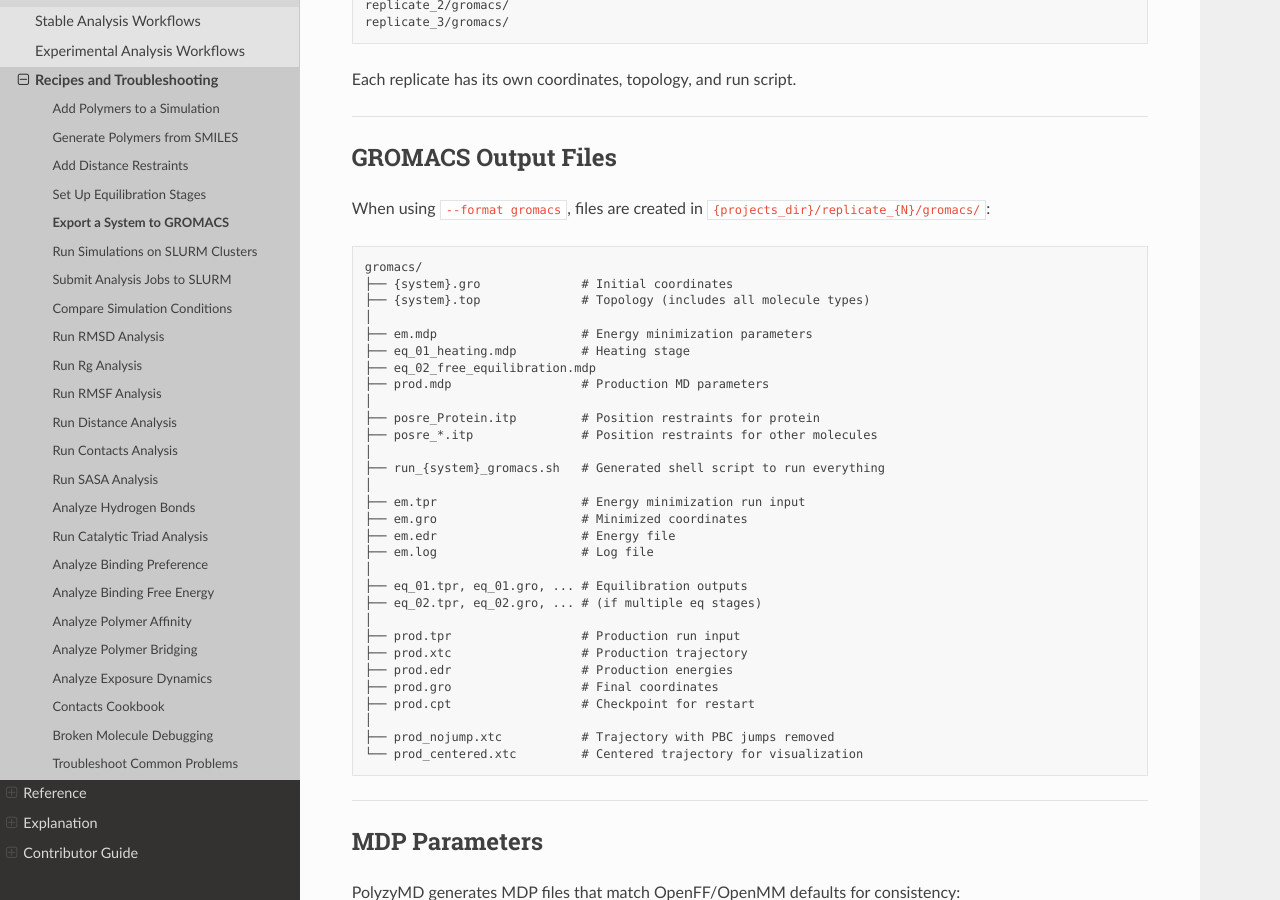
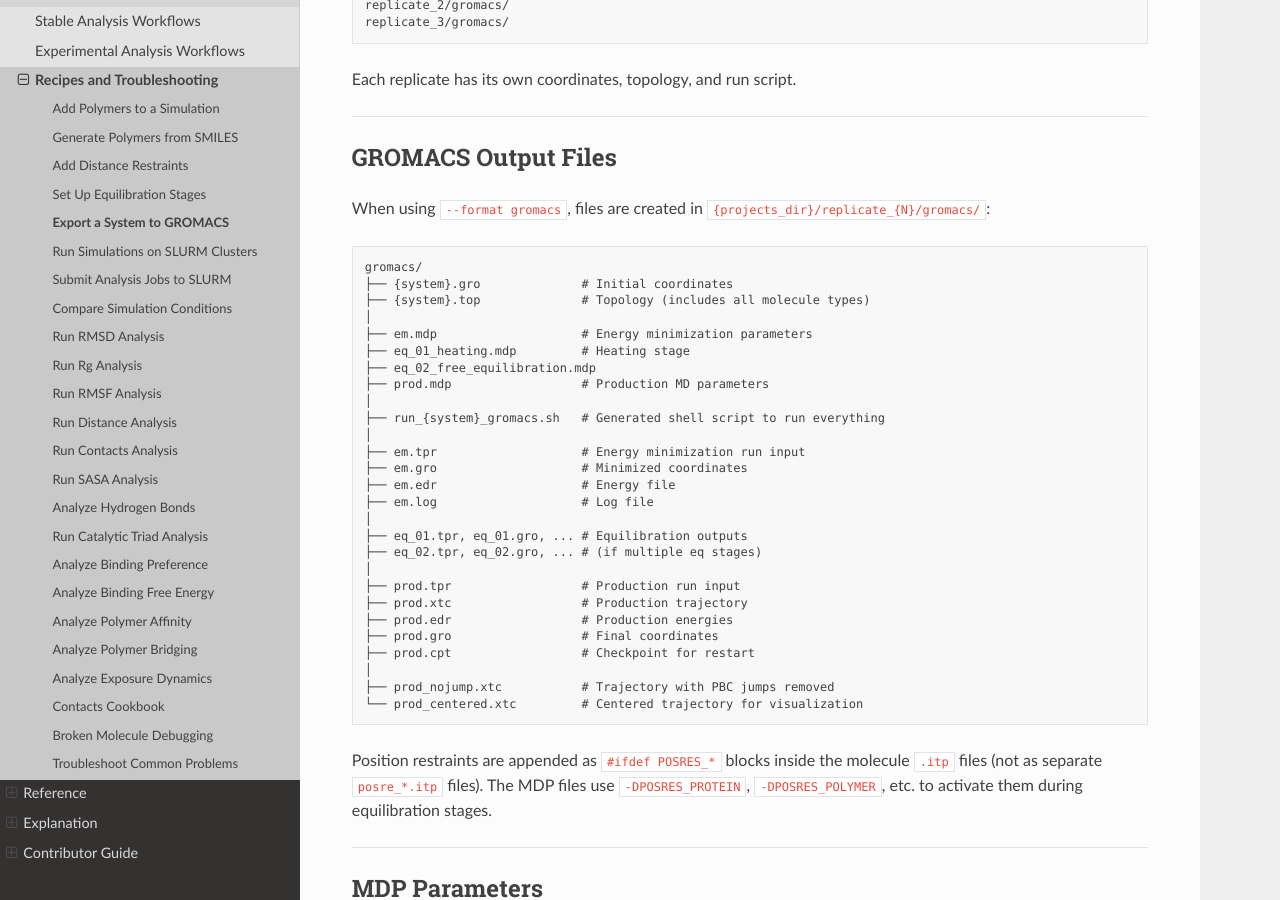
Before and after one commit to joelaforet/polyzymd, a Sphinx documentation site: the page built from docs/source/how_to/gromacs_export.md, in a window 1280 px wide and 900 px high, scrolled down 4132 px. Built offline with Sphinx 7.4.7 and the Read the Docs theme 3.1.0, drawn with Linux system fonts in a browser that asks for light colours.

Commit message:
fix: correct position restraint docs — appended to ITPs, not separate files
The GROMACS exporter appends #ifdef POSRES blocks into existing molecule
.itp files rather than generating standalone posre_*.itp files. Fix
dry-run report, CLI reference, and export guide to match actual behavior.

````diff
--- a/docs/source/how_to/gromacs_export.md
+++ b/docs/source/how_to/gromacs_export.md
@@ -228,9 +228,6 @@
 ├── eq_02_free_equilibration.mdp
 ├── prod.mdp                  # Production MD parameters
 │
-├── posre_Protein.itp         # Position restraints for protein
-├── posre_*.itp               # Position restraints for other molecules
-│
 ├── run_{system}_gromacs.sh   # Generated shell script to run everything
 │
 ├── em.tpr                    # Energy minimization run input
@@ -250,6 +247,11 @@
 ├── prod_nojump.xtc           # Trajectory with PBC jumps removed
 └── prod_centered.xtc         # Centered trajectory for visualization
 ```
+
+Position restraints are appended as `#ifdef POSRES_*` blocks inside the
+molecule `.itp` files (not as separate `posre_*.itp` files). The MDP files
+use `-DPOSRES_PROTEIN`, `-DPOSRES_POLYMER`, etc. to activate them during
+equilibration stages.
 
 ---
 
````
Also changed, not shown: docs/source/reference/cli_reference.md (+1 -2 lines), 1 other file.
